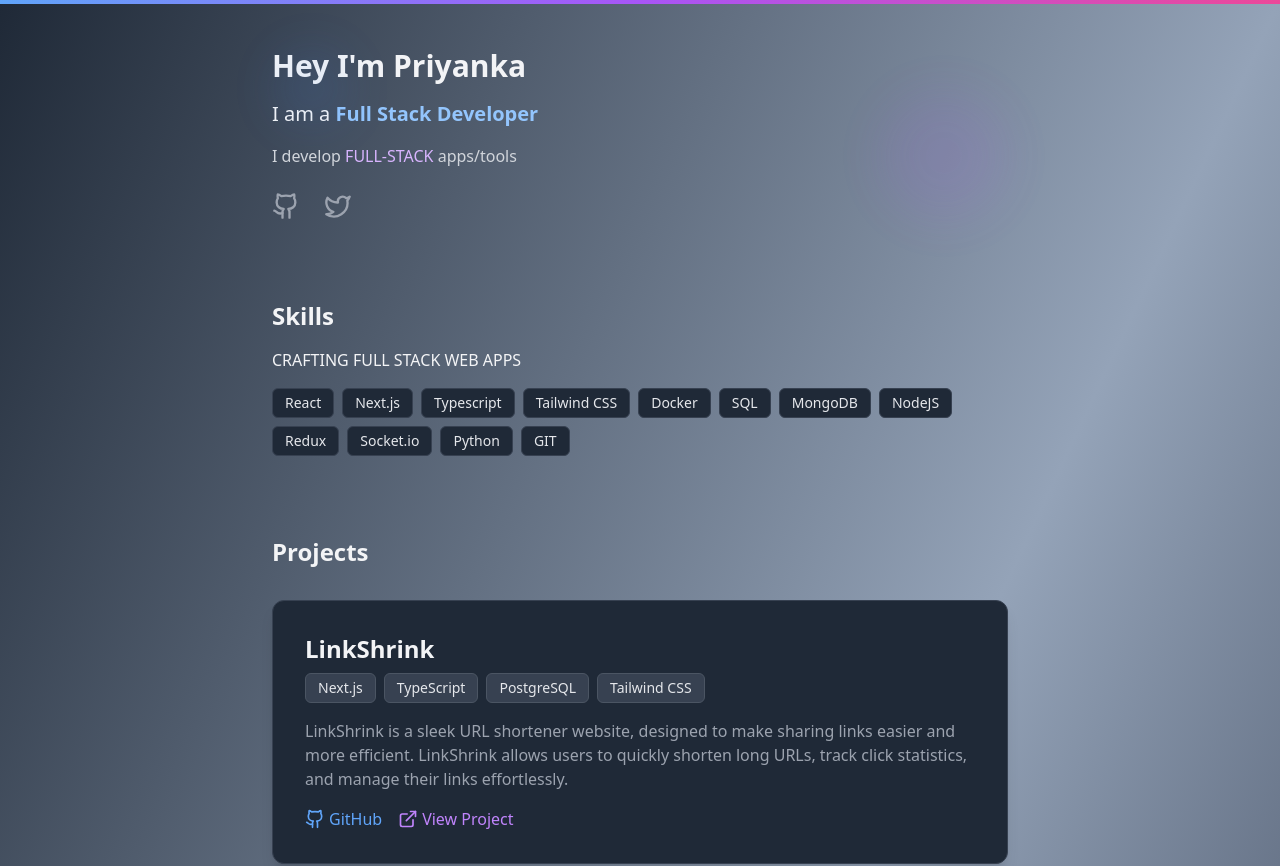
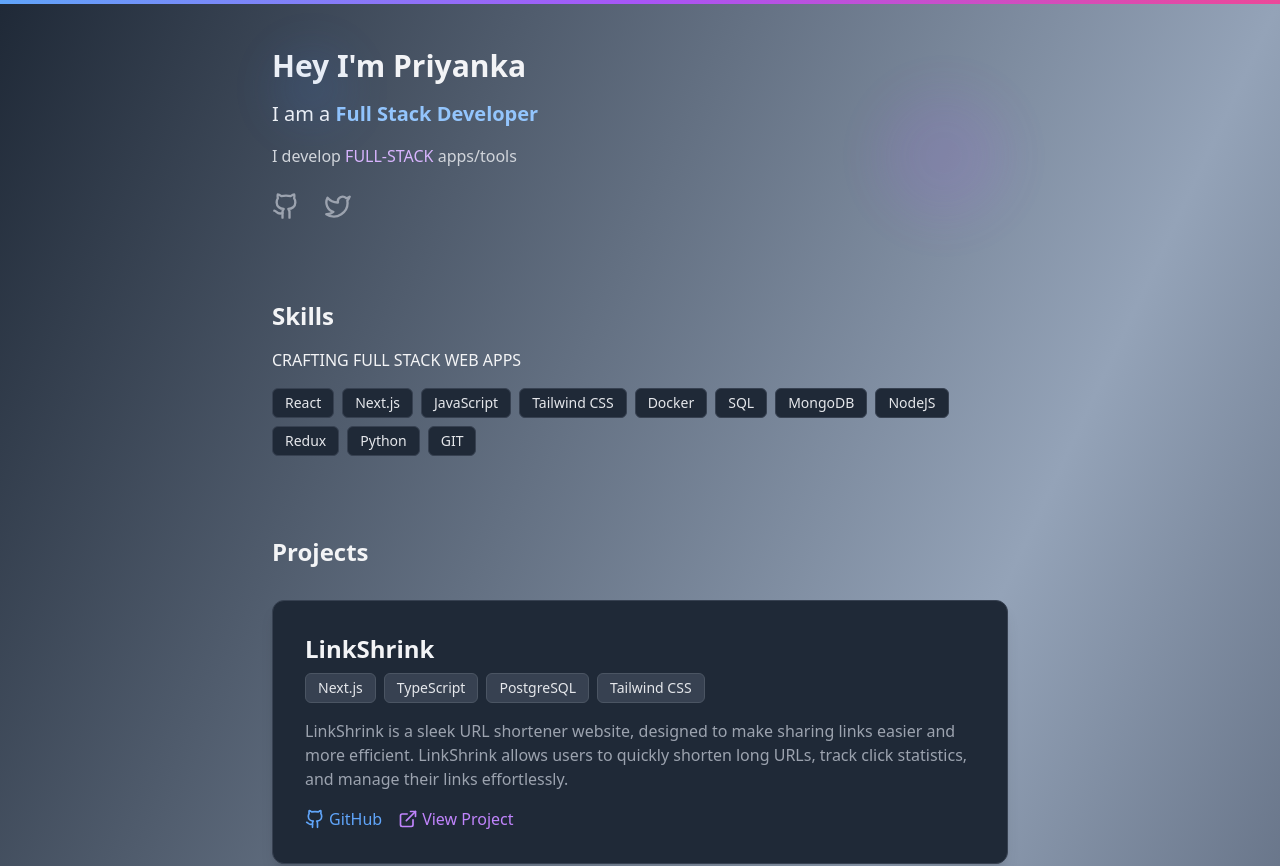
Before and after one commit to priyankasoni930/priyanka, a Next.js app: page / in a window 1280 px wide. Shown: the top 866 px of the page. Built offline with nearby package versions, Linux system fonts and the light colour scheme.

Commit message:
Update page.tsx

```diff
--- a/app/page.tsx
+++ b/app/page.tsx
@@ -52,14 +52,13 @@ function SkillsSection() {
   const skills = [
     "React",
     "Next.js",
-    "Typescript",
+    "JavaScript",
     "Tailwind CSS",
     "Docker",
     "SQL",
     "MongoDB",
     "NodeJS",
     "Redux",
-    "Socket.io",
     "Python",
     "GIT",
   ];
```
